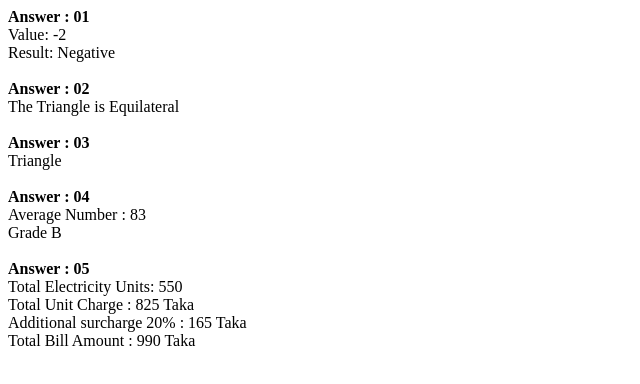
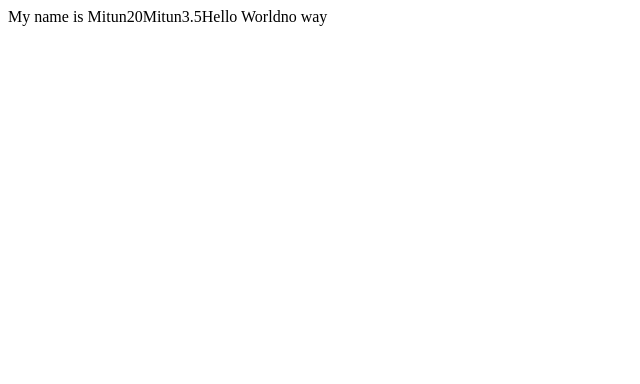
Before and after one commit to mitunkanti/javascript-exam-1, a plain HTML site: page index.html in a window 1280 px wide. Shown: the whole page, without its empty margins (0-640 px from the left). Drawn offline with Linux system fonts and the light colour scheme.

Commit message:
Add files via upload

```diff
--- a/index.html
+++ b/index.html
@@ -1,193 +1,34 @@
 <!DOCTYPE html>
 <html>
 <head>
-	<title>JavaScript Programming</title>
+	<title>Js Programming</title>
 </head>
 <body>
 
 	<script>
 
-		// 1. Write a JS program to input a number and check positive, negative or zero using if else.
+		var num1 = 10;
+		var num2 = 10;
+		var name = 'Mitun';
+		var cgpa = 3.5;
 
 
-		var answer = "Answer : 01 <br>";
-		var result = answer.bold();
-		document.write(result);
+		document.write('My name is ' + name);
 
 
-		var num1 = 9;
-		var num2 = 11;
+		document.write(num1 + num2);
+		document.write(name);
+		document.write(cgpa);
 
-		var result = (num1 - num2);
+		document.write("Hello World");
 
-		document.write('Value: ' + result + '<br>');
-		if(result < 0){
-			document.write('Result: Negative ' );
-		}else{
-			document.write('Result: Positive ' );
-		}
-
-		document.write('<br><br>');
-
+		var num1 = 134;
+		if (num1 % 5==0 && num1%10==0)
+			document.write('number is divisible with 5 and 10');
+		else
+			document.write('no way');
 
 	</script>
 
-	<script>
-		//2. Write a JS program to input sides of a triangle and check whether a triangle is equilateral, scalene or isosceles triangle using if else.
-
-		var answer = "Answer : 02 <br>";
-		var result = answer.bold();
-		document.write(result);
-
-		var num1 = 30;
-		var num2 = 30;
-		var num3 = 30;
-
-		if(num1==num2 && num2==num3 && num1==num3)
-			document.write("The Triangle is Equilateral");
-
-		else
-			document.write("The Triangle is Scalene");
-
-
-		document.write('<br><br>');
-
-	</script>
-
-	<script>
-		//3. Write a JS program to input sides of a triangle and check if its possible to create a triangle or not.
-
-		var answer = "Answer : 03 <br>";
-		var result = answer.bold();
-		document.write(result);
-
-		var a = 28;
-		var b = 25;
-		var c = 12;
-
-		if(a+b>c && a+c>b && b+c>a)
-			document.write("Triangle");
-		else
-			document.write("Not Triangle");
-
-			document.write('<br><br>');
-
-	</script>
-
-
-
-	<script>
-		// 04. five sebjects grade
-
-		// If percentage >= 90% : Grade A
-		// If percentage >= 80% : Grade B
-		// If percentage >= 70% : Grade C
-		// If percentage >= 60% : Grade D
-		// If percentage >= 40% : Grade E
-		// If percentage < 40% : Grade F
-
-		var answer = "Answer : 04 <br>";
-		var result = answer.bold();
-		document.write(result);
-
-
-
-
-		//five subjects marks
-
-		var Physics = 81;
-		var Chemistry = 83;
-		var Biology = 85;
-		var Mathematics = 88;
-		var Computer = 82;
-
-		var average = (Physics + Chemistry + Biology + Mathematics + Computer) / 5;
-
-		average = parseInt(average);
-
-		document.write('Average Number : '+ average + '<br>');
-
-		if(average >= 90 && average <= 100){
-			document.write('Grade A');
-		}
-
-		if(average >= 80 && average < 90){
-			document.write('Grade B');
-		}
-
-
-		if(average >= 70 && average < 80){
-			document.write("Grade C");
-		}
-
-
-		if(average >= 60 && average < 70){
-			document.write("Grade D");
-		}
-
-
-		if(average >= 40 && average < 60){
-			document.write("Grade E");
-		}
-
-
-		if(average >=0 && average < 40){
-			document.write("Grade F");
-		}
-
-		document.write('<br><br>');
-
-	</script>
-
-
-<script>
-	//*5. Write a JS program to input electricity unit charge and calculate the total electricity bill according to the given condition:
-	//For the first 50 units Taka. 0.50/unit
-	//For the next 100 units, Taka. 0.75/unit
-	//For the next 100 units, Taka. 1.20/unit
-	//For units above 250 Taka. 1.50/unit
-	//An additional surcharge of 20% is added to each bill.
-
-		var answer = "Answer : 05 <br>";
-		var result = answer.bold();
-		document.write(result);
-
-
-
-	var electricity_unit = 550 ;
-
-	document.write('Total Electricity Units: ' + electricity_unit  + '<br>');
-
-	var condition_1	= 0.50; // For the first 50 Units
-	var condition_2	= 0.75; // For the next 100 Units
-	var condition_3	= 1.20; // For the next 100 Units
-	var condition_4	= 1.50; // 250 Units above
-
-
-	if(electricity_unit >=0 && electricity_unit <=50){
-		document.write('Total Unit Charge : ' + condition_1 * electricity_unit + ' Taka');
-	}
-
-	if(electricity_unit >=51 && electricity_unit <=150){
-		document.write('Total Unit Charge : ' + condition_2 * electricity_unit + ' Taka');
-	}
-
-	if(electricity_unit >=151 && electricity_unit <=250){
-		document.write('Total Unit Charge : ' + condition_3 * electricity_unit + ' Taka');
-	}
-
-	if(electricity_unit >=251 ){
-		document.write('Total Unit Charge : ' + condition_4 * electricity_unit + ' Taka');
-	}
-
-	document.write('<br> Additional surcharge 20% : ' + ((condition_4 * electricity_unit)*20/100) + ' Taka');
-
-	document.write('<br> Total Bill Amount : ' + ((condition_4 * electricity_unit)+((condition_4 * electricity_unit)*20/100)) + ' Taka');
-
-
-
-</script>
-
-
 </body>
 </html>
```
